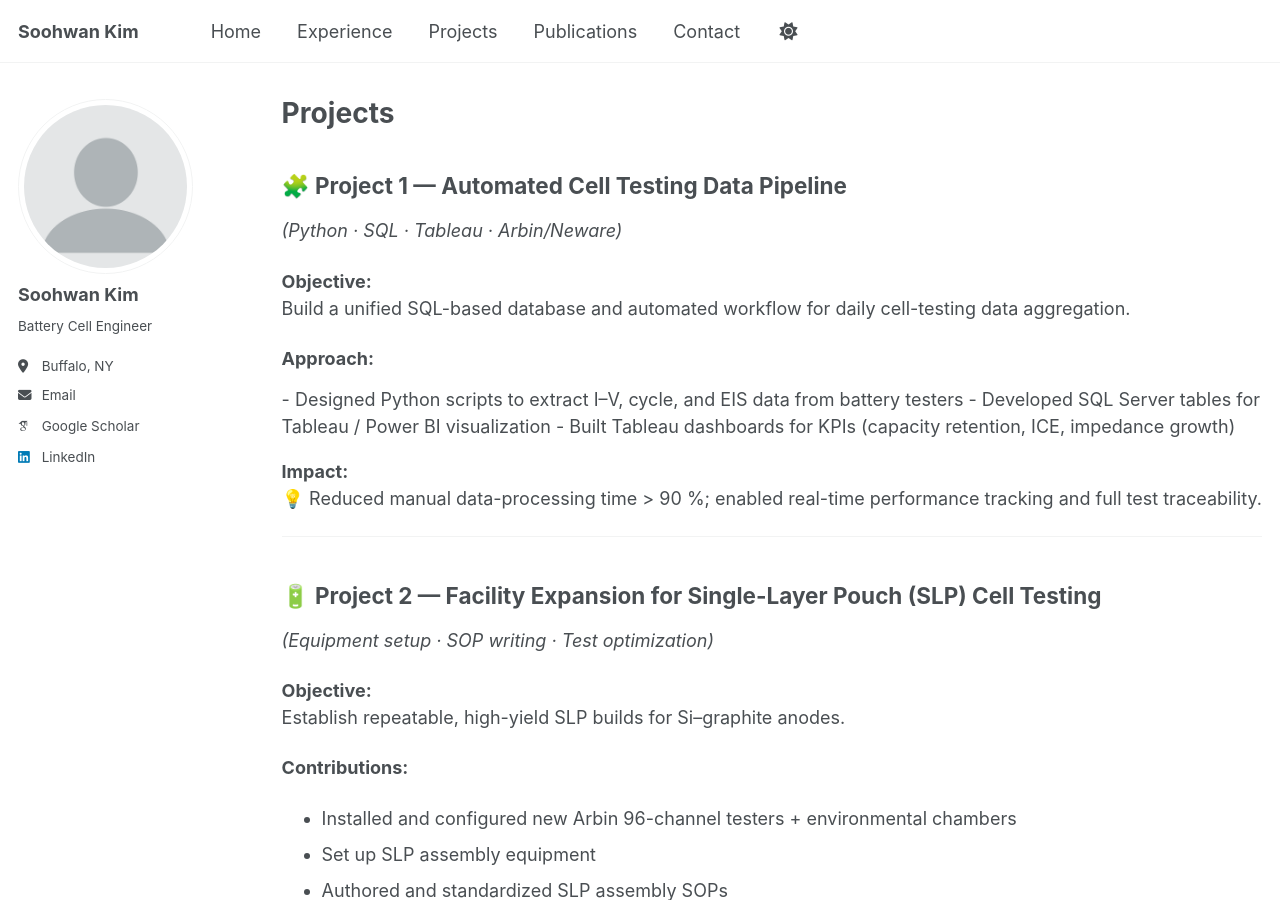
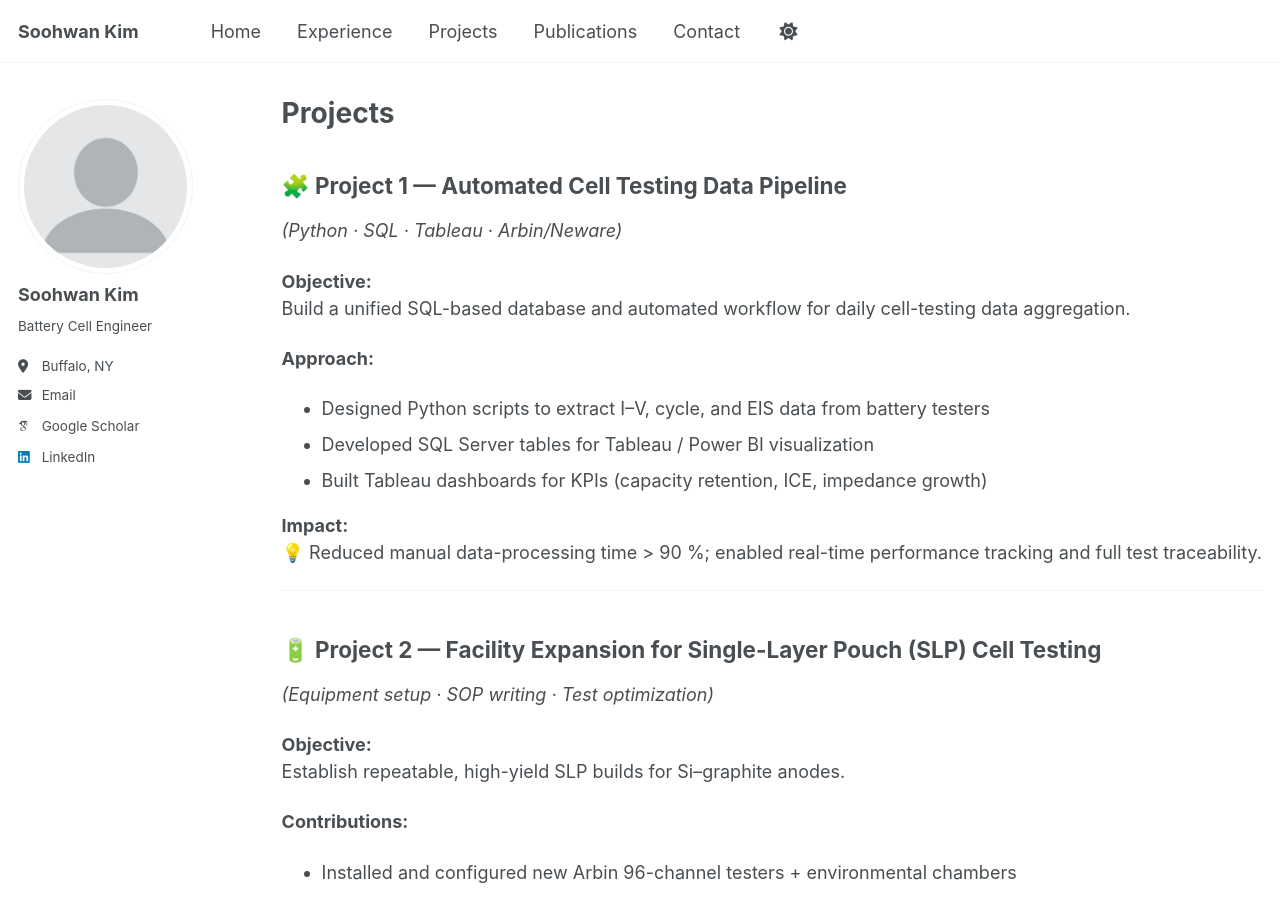
Before and after one commit to skim5674/skim5674.github.io, a Jekyll site: the page built from _pages/projects.md, in a window 1280 px wide and 900 px high. Built offline with Jekyll 4.4.1, drawn with Linux system fonts in a browser that asks for light colours; some web fonts are replaced; a script that is not in the unit is left out.

Commit message:
Update projects.md

```diff
--- a/_pages/projects.md
+++ b/_pages/projects.md
@@ -14,12 +14,9 @@ redirect_from:
 Build a unified SQL-based database and automated workflow for daily cell-testing data aggregation.
 
 **Approach:**
-<div style="margin-top:-0.5em">
 - Designed Python scripts to extract I–V, cycle, and EIS data from battery testers
 - Developed SQL Server tables for Tableau / Power BI visualization
 - Built Tableau dashboards for KPIs (capacity retention, ICE, impedance growth)
-
-</div>
 
 **Impact:**
 💡 Reduced manual data-processing time > 90 %; enabled real-time performance tracking and full test traceability.
```
